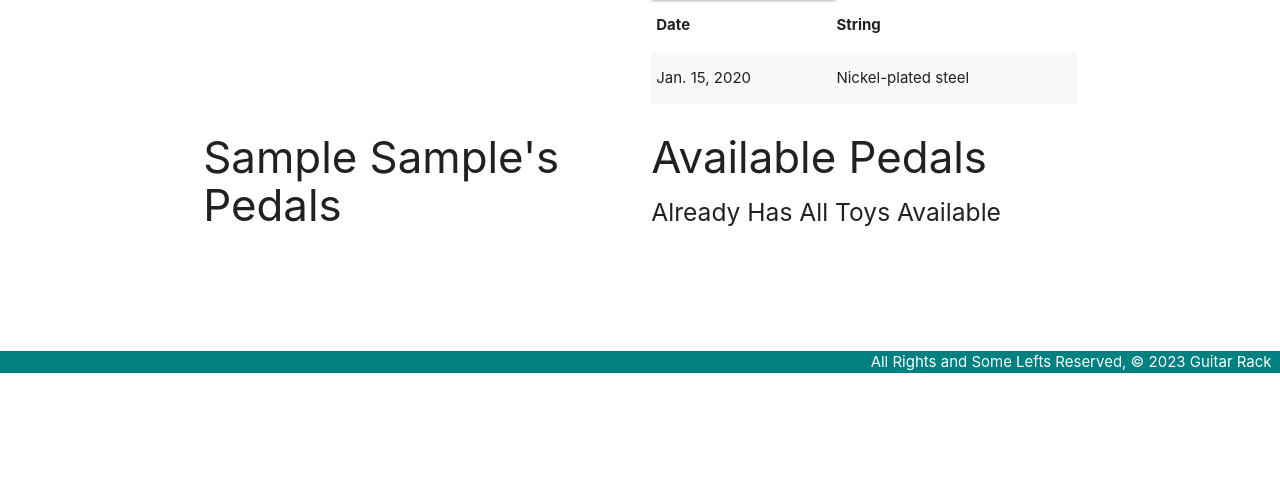
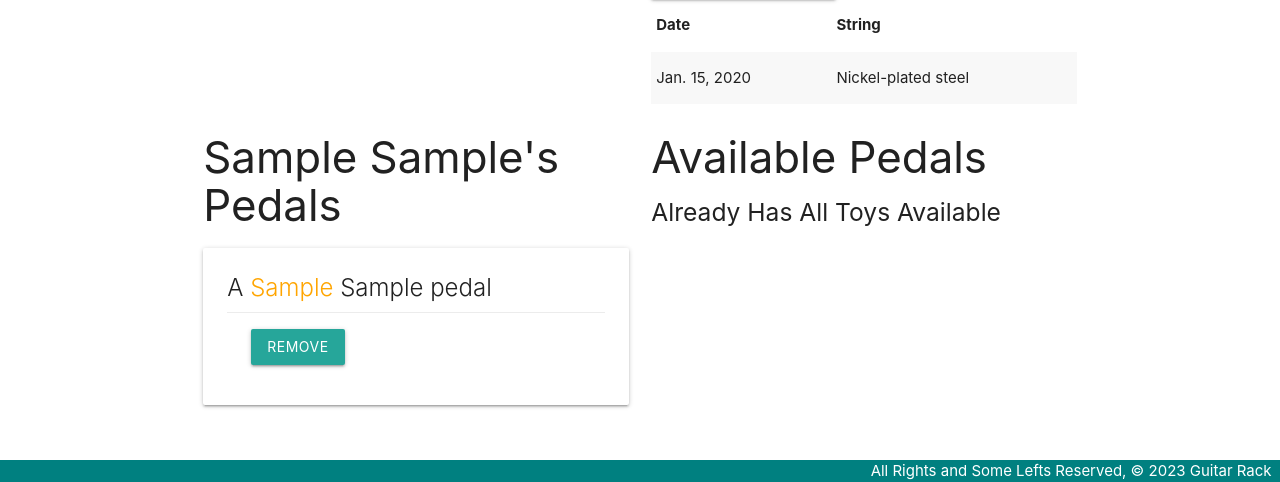
Before and after one commit to EdASalazar/guitarrack, a Django app: page /guitars/1/ in a window 1280 px wide. Shown: the part 427-909 px from the top of the page. Before the commit the page ends 800 px from the top, so only its background shows below. Run offline with Django 4.2, Linux system fonts and the light colour scheme; tables that the repository leaves empty hold one stand-in row (values such as "Sample post").

Commit message:
Finished

```diff
--- a/main_app/templates/guitars/detail.html
+++ b/main_app/templates/guitars/detail.html
@@ -42,12 +42,18 @@
     <div class="col s6">
       <h3>{{ guitar.brand }} {{guitar.make}}'s Pedals</h3>
       {% if guitar.pedals.count %}
-        {% for pedal in guitar.pedal.all %}
+        {% for pedal in guitar.pedals.all %}
           <div class="card">
             <div class="card-content">
               <span class="card-title">
                 A <span style="color: orange">{{ pedal.brand }}</span> {{ pedal.name }}
               </span>
+              <div class="card-action">
+                <form action="{% url 'unassoc_pedal' guitar.id pedal.id %}" method="POST">
+                  {% csrf_token %}
+                  <button type="submit" class="btn">Remove</button>
+                </form>
+              </div>
             </div>
           </div>
         {% endfor %}
@@ -66,7 +72,7 @@
               </span>
             </div>
             <div class="card-action">
-              <form action="" method="POST">
+              <form action="{% url 'assoc_pedal' guitar.id pedal.id %}" method="POST">
                 {% csrf_token %}
                 <button type="submit" class="btn">Add</button>
               </form>
--- a/main_app/urls.py
+++ b/main_app/urls.py
@@ -10,6 +10,8 @@ urlpatterns = [
     path('guitars/<int:pk>/update/', views.GuitarUpdate.as_view(), name='guitars_update'),
     path('guitars/<int:pk>/delete/', views.GuitarDelete.as_view(), name='guitars_delete'),
     path('guitars/<int:guitar_id>/add_strings/', views.add_strings, name='add_strings'),
+    path('guitars/<int:guitar_id>/assoc_pedal/<int:pedal_id>/', views.assoc_pedal, name='assoc_pedal'),
+    path('guitars/<int:guitar_id>/unassoc_pedal/<int:pedal_id>/', views.unassoc_pedal, name='unassoc_pedal'),
     path('pedals/', views.PedalList.as_view(), name='pedals_index'),
     path('pedals/<int:pk>/', views.PedalDetail.as_view(), name='pedals_detail'),
     path('pedals/create/', views.PedalCreate.as_view(), name='pedals_create'),
--- a/main_app/views.py
+++ b/main_app/views.py
@@ -28,7 +28,7 @@ def guitars_detail(request, guitar_id):
 
 class GuitarCreate(CreateView):
     model = Guitar
-    fields = '__all__'
+    fields = ['brand', 'make', 'color']
 
 class GuitarUpdate(UpdateView):
     model = Guitar
@@ -64,3 +64,11 @@ class PedalUpdate(UpdateView):
 class PedalDelete(DeleteView):
     model = Pedal
     success_url = '/pedals'
+
+def assoc_pedal(request, guitar_id, pedal_id):
+    Guitar.objects.get(id=guitar_id).pedals.add(pedal_id)
+    return redirect('detail', guitar_id=guitar_id)
+
+def unassoc_pedal(request, guitar_id, pedal_id):
+    Guitar.objects.get(id=guitar_id).pedals.remove(pedal_id)
+    return redirect('detail', guitar_id=guitar_id)
```
